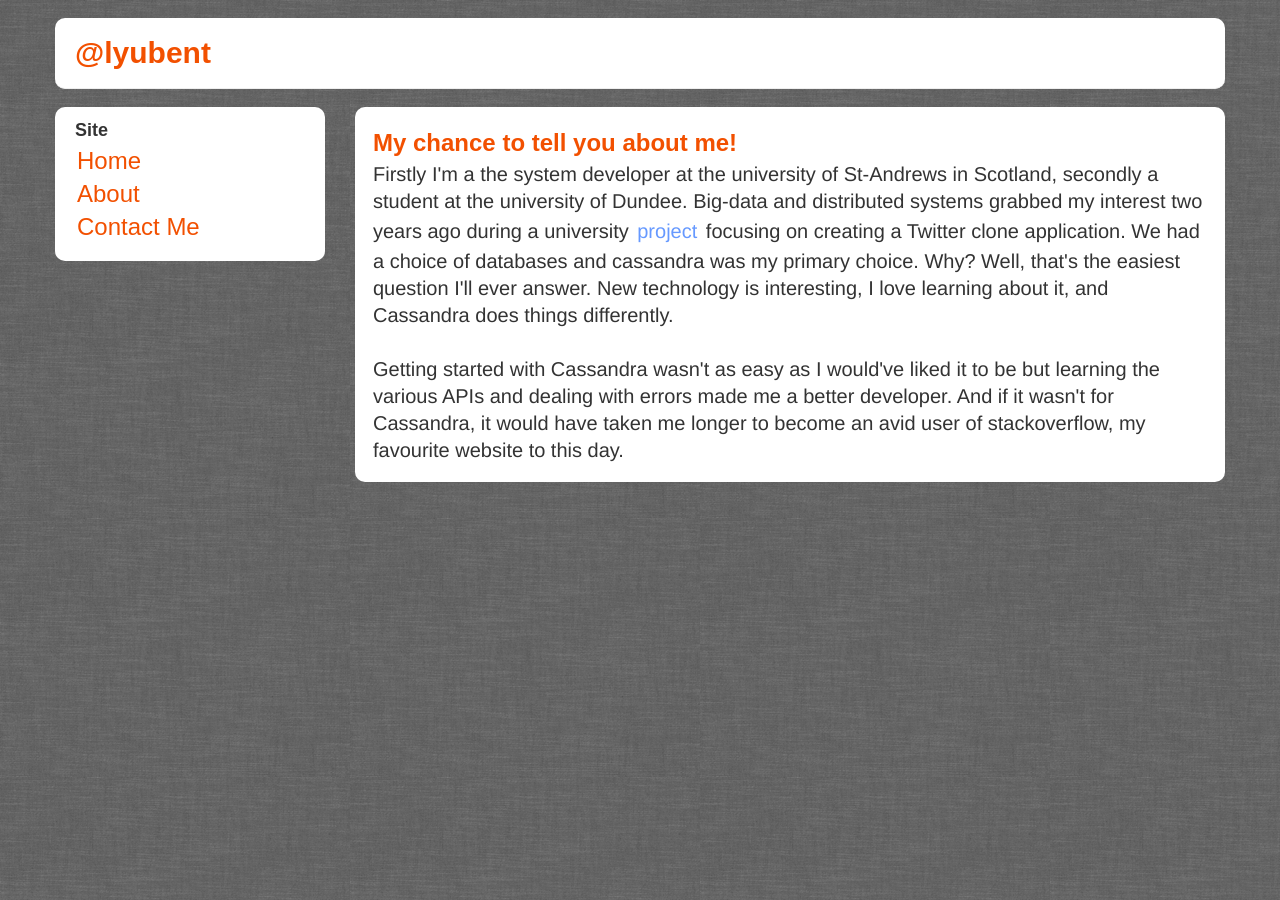
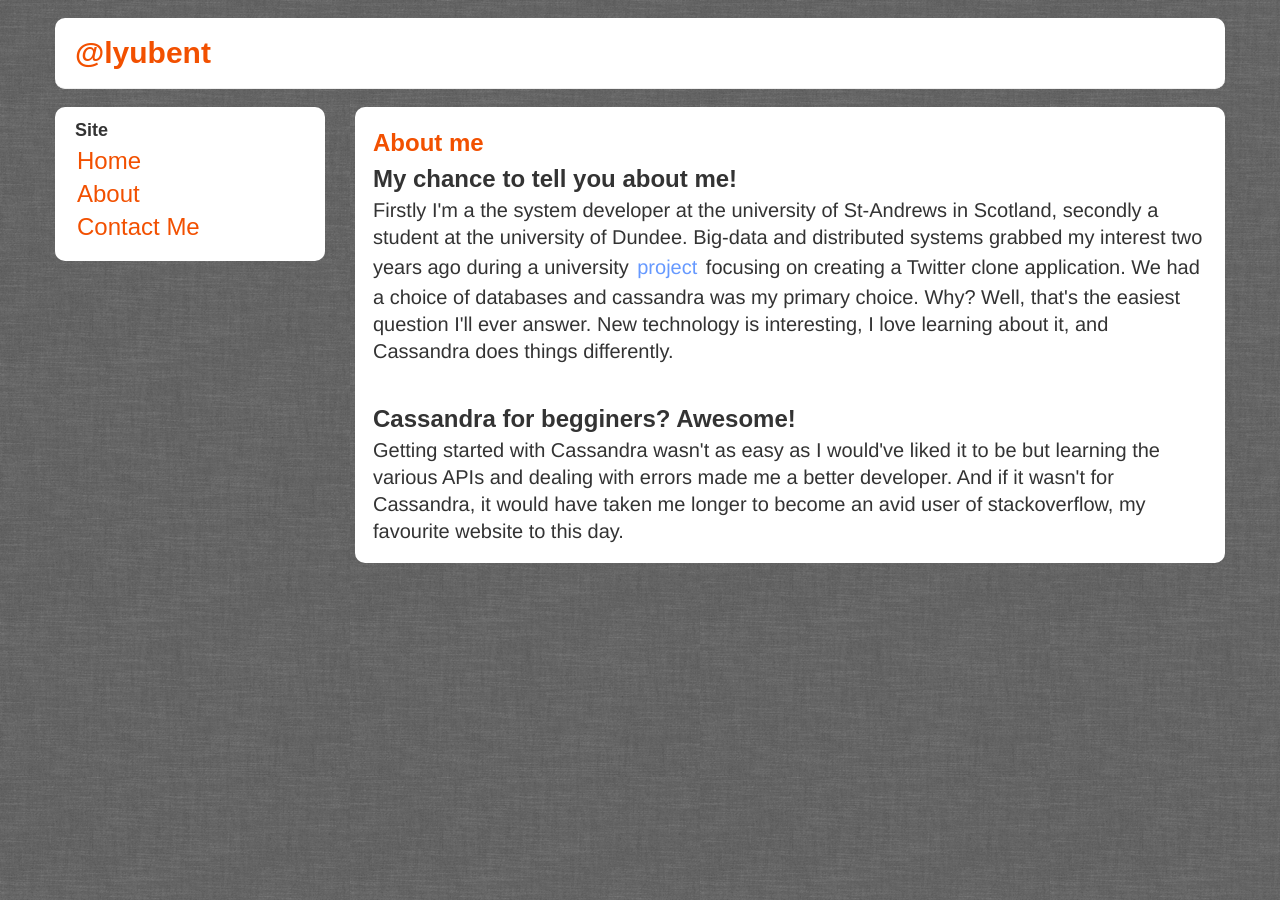
Before and after one commit to lyubent/lyubent.github.com, a Jekyll site: the page built from About/index.html, in a window 1280 px wide. Built offline with Jekyll 4.4.1, drawn with Linux system fonts in a browser that asks for light colours; some web fonts are replaced.

Commit message:
Updated About/index.html

```diff
--- a/About/index.html
+++ b/About/index.html
@@ -2,16 +2,21 @@
 layout: default
 ---
 <div class="post">
-    <h2 style="color:#F25000;">My chance to tell you about me!</h2>
+    <h2 style="color:#F25000;">About me</h2>
 
+    <h2>My chance to tell you about me!</h2>
     <p class="lead">
     Firstly I'm <string>a</strinke> the system developer at the university of
     St-Andrews in Scotland, secondly a student at the university of Dundee. Big-data and
     distributed systems grabbed my interest two years ago during a university <a href='https://github.com/lyubent/JChrip'> project</a>
      focusing on creating a Twitter clone application. We had a choice of databases and cassandra was my primary choice. Why? Well, that's
     the easiest question I'll ever answer. New technology is interesting, I love learning about it, and Cassandra does things differently.
+    </p>
+
     <br/>
-    <br/>
+
+    <h2>Cassandra for begginers? Awesome!</h2>
+    <p class="lead">
     Getting started with Cassandra wasn't as easy as I would've liked it to be but learning the various APIs and dealing with errors made
     me a better developer. And if it wasn't for Cassandra, it would have taken me longer to
     become an avid user of stackoverflow, my favourite website to this day.
```
